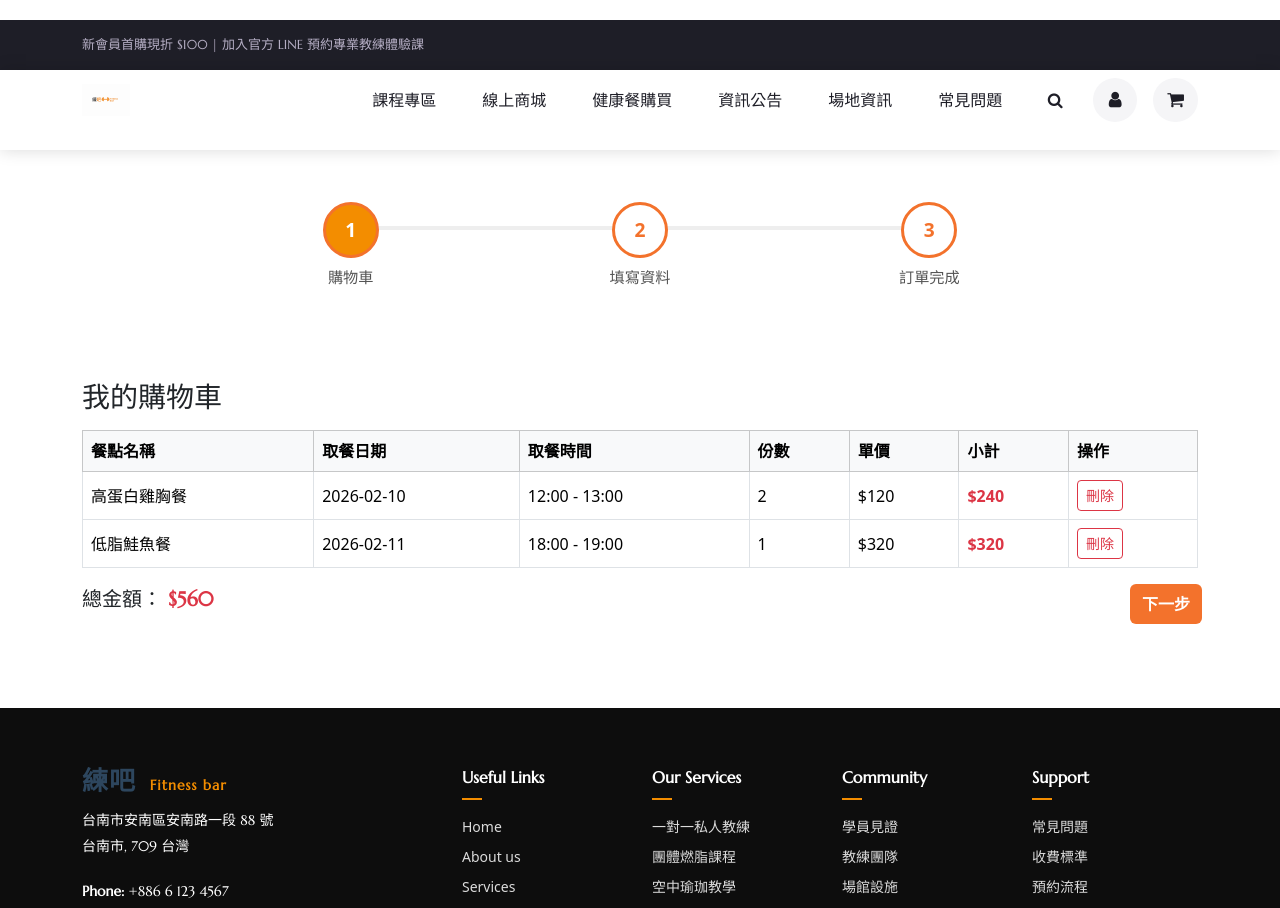
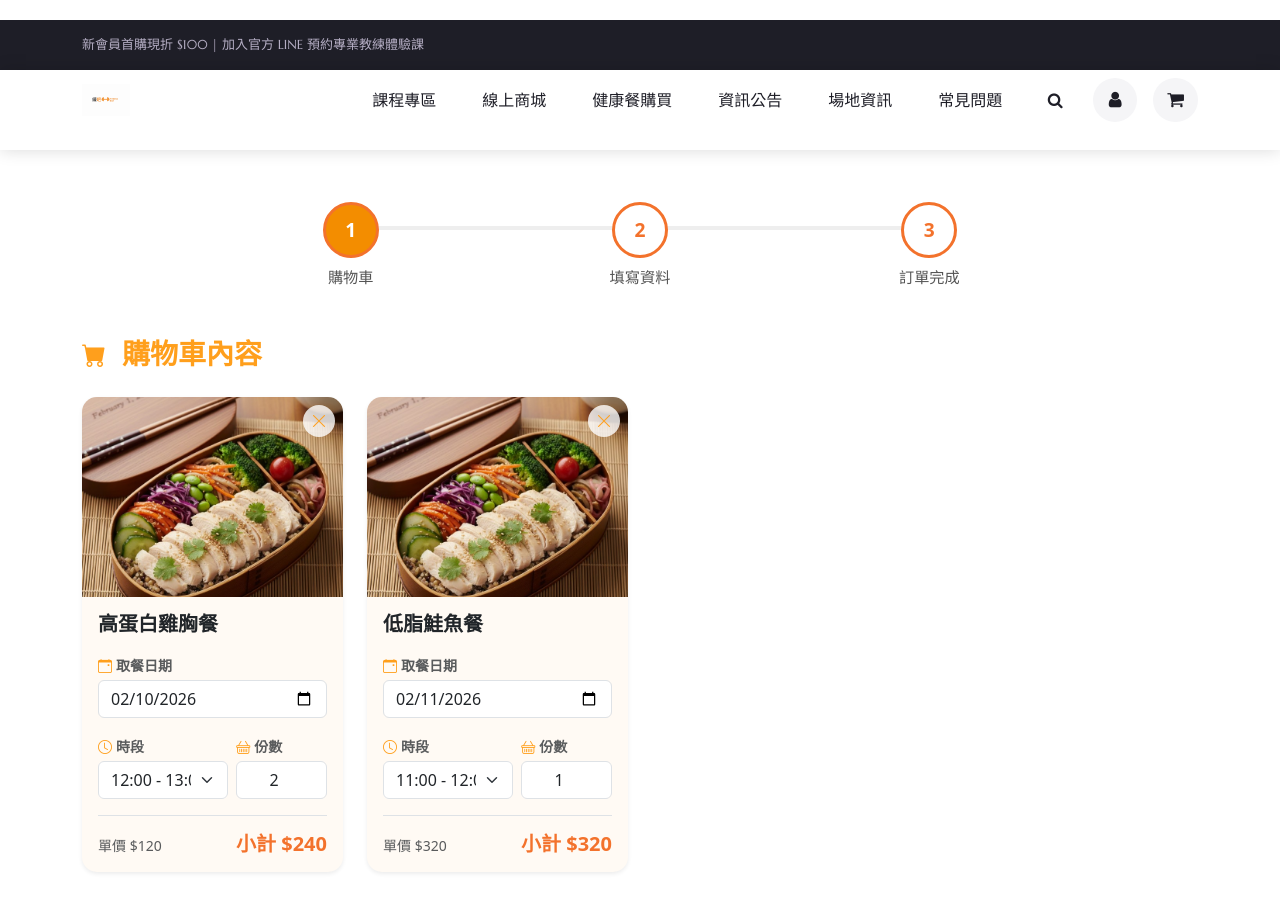
Before and after one commit to hanyi85/gym-vue, a Vue app in the folder gym-vue/: page /meals/cart in a window 1280 px wide. Shown: the top 908 px of the page. Built offline with nearby package versions, Linux system fonts and the light colour scheme.

Commit message:
mealorderlist_第二版

```diff
--- /dev/null
+++ b/gym-vue/src/components/Meals/CartItemCard.vue
@@ -0,0 +1,137 @@
+
+
+<script setup>
+const props = defineProps({
+  item: Object,
+  timeSlots: Array
+});
+
+const emit = defineEmits(['update', 'delete']);
+
+const changeQty = (val) => {
+  if (props.item.qty + val >= 1) {
+    props.item.qty += val;
+    updateItem();
+  }
+};
+
+const updateItem = () => {
+  // 計算新的小計
+  props.item.subtotal = props.item.qty * props.item.unitPrice;
+  emit('update', props.item);
+};
+</script>
+
+<template>
+  <div class="col">
+    <div class="card h-100 shadow-sm border-0 cart-card">
+      <div class="position-relative">
+        <img :src="item.imageUrl" class="card-img-top meal-img" alt="meal image" />
+        <button
+          class="btn btn-delete position-absolute top-0 end-0 m-2"
+          @click="$emit('delete', item.orderItemId)"
+          title="移除餐點"
+        >
+          <i class="bi bi-x-lg"></i>
+        </button>
+      </div>
+
+      <div class="card-body d-flex flex-column">
+        <h5 class="card-title fw-bold text-dark mb-3">{{ item.mealName }}</h5>
+
+        <div class="mb-3">
+          <label class="form-label small fw-bold text-muted mb-1">
+            <i class="bi bi-calendar-event me-1"></i>取餐日期
+          </label>
+          <input type="date" class="form-control custom-focus" v-model="item.pickDate" @change="updateItem">
+        </div>
+
+        <div class="row g-2 mb-3">
+          <div class="col-7">
+            <label class="form-label small fw-bold text-muted mb-1">
+              <i class="bi bi-clock me-1"></i>時段
+            </label>
+            <select class="form-select custom-focus" v-model="item.selectedTimeSlotId" @change="updateItem">
+              <option v-for="slot in timeSlots" :key="slot.id" :value="slot.id">{{ slot.label }}</option>
+            </select>
+          </div>
+          <div class="col-5">
+            <label class="form-label small fw-bold text-muted mb-1">
+              <i class="bi bi-basket me-1"></i>份數
+            </label>
+            <div class="input-group">
+              <!-- <button class="btn btn-outline-secondary border-end-0" @click="changeQty(-1)">-</button> -->
+              <input type="number" class="form-control text-center px-0  custom-focus" v-model.number="item.qty" @change="updateItem" min="1" @input="item.qty = item.qty < 1 ? 1 : item.qty"
+ />
+              <!-- <button class="btn btn-outline-secondary border-start-0" @click="changeQty(1)">+</button> -->
+            </div>
+          </div>
+        </div>
+
+        <div class="mt-auto pt-3 border-top d-flex justify-content-between align-items-end">
+          <div class="text-muted small">單價 ${{ item.unitPrice }}</div>
+          <div class="h5 mb-0 price-text fw-bold">小計 ${{ item.subtotal }}</div>
+        </div>
+      </div>
+    </div>
+  </div>
+</template>
+
+<style scoped>
+/* 橘色系主題設定 */
+.cart-card {
+  transition: transform 0.2s ease-in-out;
+  border-radius: 15px;
+  overflow: hidden;
+  background-color: #fffaf4; /* 卡片色 */
+}
+.cart-card:hover {
+  transform: translateY(-5px);
+}
+
+.meal-img {
+  height: 200px;
+  object-fit: cover;
+}
+i{
+    color: #ff9f1c;
+}
+.price-text {
+  color: #f3722c;
+}
+
+.btn-outline-orange {
+  color: #ff9f1c;
+  border-color: #ff9f1c;
+}
+.btn-outline-orange:hover {
+  background-color: #ff9f1c;
+  border-color: #ff9f1c;
+  color: white;
+}
+
+.border-orange {
+  border-color: #ff9f1c !important;
+}
+
+.custom-focus:focus {
+  border-color: #ff9f1c;
+  box-shadow: 0 0 0 0.25rem rgba(255, 159, 28, 0.25);
+}
+
+.btn-delete {
+  background: rgba(255, 255, 255, 0.8);
+  border-radius: 50%;
+  width: 32px;
+  height: 32px;
+  display: flex;
+  align-items: center;
+  justify-content: center;
+  color: #f3722c;
+  border: none;
+}
+.btn-delete:hover {
+  background: #f3722c;
+  color: white;
+}
+</style>
--- a/gym-vue/src/views/meals/MealOrderList-View.vue
+++ b/gym-vue/src/views/meals/MealOrderList-View.vue
@@ -3,7 +3,7 @@ import { ref, computed, onMounted } from 'vue'
 import { useRouter } from 'vue-router'
 import Btn from '@/components/Meals/nextbtn.vue'
 import StepIndicator from "@/components/Meals/StepIndicator.vue";
-
+import CartItemCard from '@/components/Meals/CartItemCard.vue'
 
 const router = useRouter()
 
@@ -19,23 +19,34 @@ const mockCartData = {
       mealId: 101,
       mealName: '高蛋白雞胸餐',
       pickDate: '2026-02-10',
+      selectedTimeSlotId: 2,
       pickTime: '12:00 - 13:00',
       qty: 2,
       unitPrice: 120,
-      subtotal: 240
+      subtotal: 240,
+      imageUrl: '/assets/img/meals/1.jpg'
     },
     {
       orderItemId: 2,
       mealId: 102,
       mealName: '低脂鮭魚餐',
       pickDate: '2026-02-11',
+      selectedTimeSlotId: 1,
       pickTime: '18:00 - 19:00',
       qty: 1,
       unitPrice: 320,
-      subtotal: 320
+      subtotal: 320,
+      imageUrl: '/assets/img/meals/1.jpg',
     }
   ]
 }
+
+/* 取餐時段（之後 API 取代） */
+const timeSlots = ref([
+  { id: 1, label: '11:00 - 12:00' },
+  { id: 2, label: '12:00 - 13:00' },
+  { id: 3, label: '18:00 - 19:00' }
+])
 
 // 總金額
 const totalAmount = computed(() =>
@@ -59,6 +70,9 @@ const goConfirm = () => {
   router.push('/meals/confirm')
 }
 
+const goshopping = () => {
+  router.push('/meals')
+}
 
 onMounted(() => {
   getCart()
@@ -77,68 +91,100 @@ onMounted(() => {
 
 </div>
 
-  <section class="container my-4">
-    <h3 class="mb-3"> 我的購物車</h3>
+  <div class="container py-3">
+  <div class="d-flex align-items-center mb-4 cartheader">
+      <i class="bi bi-cart-fill text-orange fs-4 me-3"></i>
+    <h3 class="fw-bold mb-0">購物車內容</h3>
+  </div>
 
-    <table class="table table-bordered align-middle">
-      <thead class="table-light">
-        <tr>
-          <th>餐點名稱</th>
-          <th>取餐日期</th>
-          <th>取餐時間</th>
-          <th>份數</th>
-          <th>單價</th>
-          <th>小計</th>
-          <th>操作</th>
-        </tr>
-      </thead>
+  <div
+    class="row row-cols-1 row-cols-md-2 row-cols-lg-4 g-4"
+    v-if="cartItems.length > 0"
+  >
+    <CartItemCard
+      v-for="item in cartItems"
+      :key="item.orderItemId"
+      :item="item"
+      :timeSlots="timeSlots"
+      @update="handleUpdate"
+      @delete="deleteItem"
+    />
+  </div>
 
-      <tbody>
-        <tr v-for="item in cartItems" :key="item.orderItemId">
-          <td>{{ item.mealName }}</td>
-          <td>{{ item.pickDate }}</td>
-          <td>{{ item.pickTime }}</td>
-          <td>{{ item.qty }}</td>
-          <td>${{ item.unitPrice }}</td>
-          <td class="text-danger fw-bold">${{ item.subtotal }}</td>
-          <td>
-            <button
-              class="btn btn-sm btn-outline-danger"
-              @click="deleteItem(item.orderItemId)"
-            >
-              刪除
-            </button>
-          </td>
-        </tr>
+  <div v-else class="text-center py-5">
+        <i class="bi bi-cart-x display-1 text-muted"></i>
+        <p class="mt-3 text-muted">購物車目前沒有餐點</p>
+        <div class=" d-flex justify-content-center mt-5 ">
+          <btn
+        buyText="去選餐"
+        @buy="goshopping"
+      >
+      </btn>
 
-        <tr v-if="cartItems.length === 0">
-          <td colspan="7" class="text-center text-muted">
-            購物車目前沒有餐點
-          </td>
-        </tr>
-      </tbody>
-    </table>
+        </div>
 
-    <div class="d-flex justify-content-between align-items-center">
-      <h5>
-        總金額：
-        <span class="text-danger fw-bold">${{ totalAmount }}</span>
-      </h5>
+      </div>
+  <div
+    class="mt-5 p-4 amountblock rounded-4 shadow-sm d-flex justify-content-between align-items-center border-start border-orange border-5"
+  >
+    <div>
+      <span class="text-muted ">共 {{ cartItems.length }} 項餐點明細</span>
+      <h4 class="mb-0 fw-bold  ">總金額</h4>
+    </div>
+    <div class="text-end">
+      <h2 class="price-text fw-bold mb-2">${{ totalAmount }}</h2>
 
-      <btn
+    </div>
+  </div>
+</div>
+
+<div class="container d-flex justify-content-end mb-3">
+  <btn
         buyText="下一步"
         :disabled="cartItems.length === 0"
         @buy="goConfirm"
       >
       </btn>
-    </div>
-  </section>
+
+</div>
+
+
+
 </template>
 
 
 
 
 
-<style scoped>
+<style>
+.bg-orange {
+  background-color: #ff9f1c;
+}
+.price-text {
+  color: #f3722c;
+}
+.btn-orange-filled {
+  background-color: #ff9f1c;
+  color: white;
+  border: none;
+  transition: 0.3s;
+}
+.btn-orange-filled:hover {
+  background-color: #f3722c;
+  box-shadow: 0 4px 15px rgba(243, 114, 44, 0.3);
+  color: white;
+}
+.border-orange {
+  border-color: #ff9f1c !important;
+}
+
+.cartheader {
+  color:  #ff9f1c;
+}
+
+.amountblock {
+  background-color: #ffe0cc;
+}
+
 
 </style>
```
